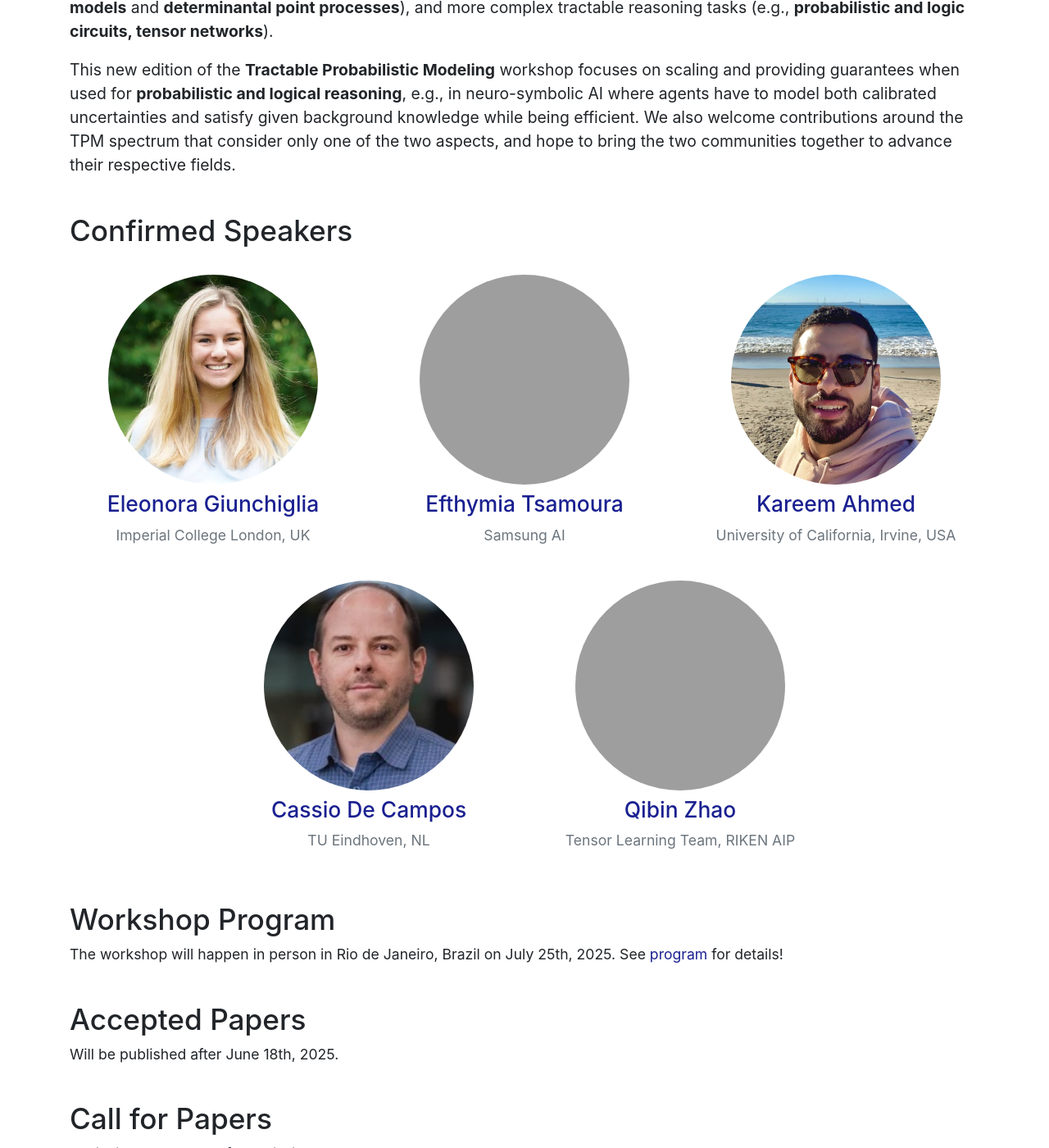
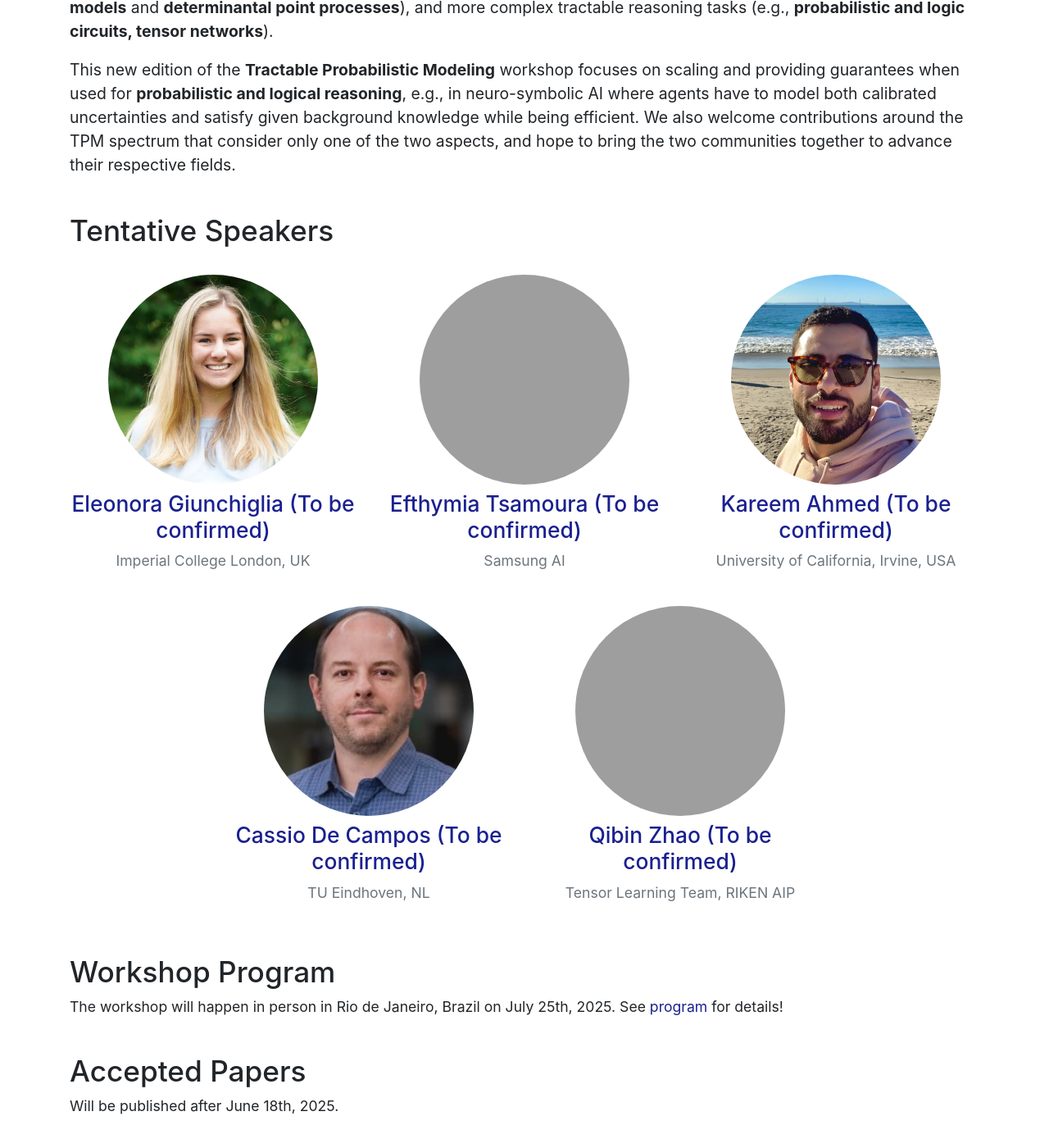
Before and after one commit to tractable-probabilistic-modeling/tpm2025, a Jekyll site: the page built from index.md, in a window 1280 px wide and 1400 px high, scrolled down 928 px. Shown: the whole window at 82% size. Built offline with Jekyll 4.4.1, drawn with Linux system fonts in a browser that asks for light colours; some of the changed text lies outside the part shown.

Commit message:
Make clear that final speaker confirmation is pending

```diff
--- a/_data/speakers.yml
+++ b/_data/speakers.yml
@@ -1,28 +1,28 @@
-- name: Eleonora Giunchiglia
+- name: Eleonora Giunchiglia (To be confirmed)
   url: https://profiles.imperial.ac.uk/e.giunchiglia
   affiliation: Imperial College London, UK
   img: eleonora_giunchiglia.webp
   abstract: Neuro-symbolic reasoning and imposing constraints on ML systems
 
-- name: Efthymia Tsamoura
+- name: Efthymia Tsamoura (To be confirmed)
   url: https://www.turing.ac.uk/people/efthymia-tsamoura
   affiliation: Samsung AI
   img: efy_tsamoura.png
   abstract: Theoretical aspects of neuro-symbolic reasoning, planning and probabilistic databases
 
-- name: Kareem Ahmed
+- name: Kareem Ahmed (To be confirmed)
   url: https://kareemahmed.com/
   affiliation: University of California, Irvine, USA
   img: kareem_ahmed.jpg
   abstract: Neuro-symbolic reasoning and scaling tractable probabilistic models
 
-- name: Cassio De Campos
+- name: Cassio De Campos (To be confirmed)
   url: https://uai.win.tue.nl/author/cassio-de-campos/
   affiliation: TU Eindhoven, NL
   img: cassio_de_campos.jpg
   abstract: Complexity of tractability, uncertainty quantification via imprecise probability, probabilistic circuits
 
-- name: Qibin Zhao
+- name: Qibin Zhao (To be confirmed)
   url: https://qibinzhao.github.io/
   affiliation: Tensor Learning Team, RIKEN AIP
   img: qibinZhao.png
--- a/index.md
+++ b/index.md
@@ -21,7 +21,7 @@ Furthermore, many TPMs provide <b>a natural way to represent logical constraints
 
 <!-- Content -->
 
-<h2>Confirmed Speakers</h2>
+<h2>Tentative Speakers</h2>
 
 <div class="row justify-content-center people-widget text-center">
 
```
Also changed, not shown: other parts of index.md (+1 -1 lines).
